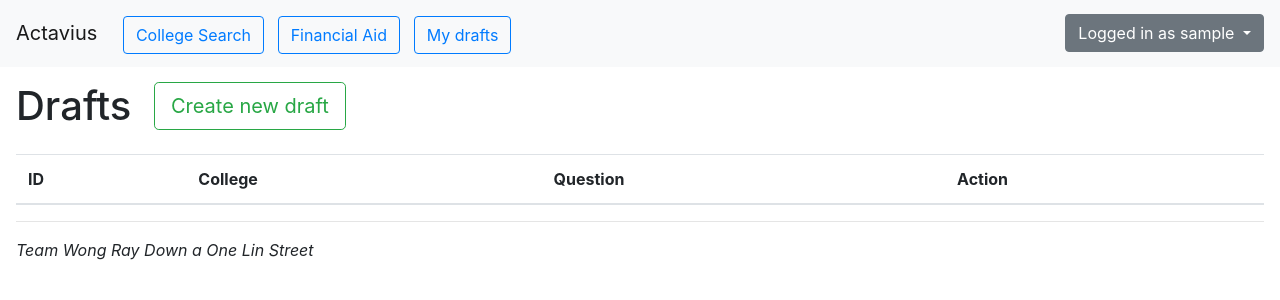
After one commit to wu-rymd/actavius, a Flask app: page /drafting in a window 1280 px wide. The commit adds this page. Shown: the top 300 px of the page. Run offline with Flask 2, Linux system fonts and the light colour scheme; the visitor is signed in with stand-in values (Sample User, id 1); data comes from the database, SQL or seed files in the repository; data that the repository does not hold is empty; some libraries are stand-ins or nearby versions.

Commit message:
add drafting feature

```diff
--- a/app.py
+++ b/app.py
@@ -3,8 +3,9 @@ from os import urandom #stdlib
 
 from flask import Flask, render_template, request, session, redirect, url_for, flash #pip install flask
 
-from util import create_db, database
+from util import create_db, database, drafts
 
+# TODO: check for EACH return render_template ... loggedIn=True, username=session['username'], name=session['name'] ... passed as arg!
 
 app = Flask(__name__)
 app.secret_key = urandom(32)
@@ -40,6 +41,46 @@ def register_auth():
             return redirect(url_for('register'))
     return redirect('/login')
 
+@app.route("/drafting", methods=['GET','POST']) #get for just showing list, post to process new draft
+def drafts_all():
+    if 'username' not in session:
+        flash("You must be logged in to view that page!", "danger")
+        return redirect(url_for('login'))
+    elif request.method == 'GET':
+        drafts_list = drafts.get_all_drafts(session['username'])
+        return render_template("drafts_list.html", drafts=drafts_list, loggedIn=True, username=session['username'], name=session['name'])
+    else: #POST request
+        new_draft_form = request.form.get('new-draft') #None if create new draft button not clicked (must be delete button)
+        if not new_draft_form:
+            delete_form = request.form.get('delete')
+            id_to_delete = delete_form[delete_form.find("ID ")+3 :]
+            drafts.delete(id_to_delete)
+            flash("Draft ID " + id_to_delete + " deleted!", "success")
+            return redirect(url_for('drafts_all'))
+        else:
+            new_id = drafts.create_new_draft(session['username'])
+            flash("New draft created!", "success")
+            return redirect(url_for('draft_existing', draft_id=new_id))
+
+@app.route("/drafting/<int:draft_id>", methods=['GET','POST'])
+def draft_existing(draft_id):
+    if 'username' not in session:
+        flash("You must be logged in to view that page!", "danger")
+        return redirect(url_for('login'))
+    elif request.method == 'GET':
+        #make sure draft id belongs to user
+        content = drafts.get_draft(session['username'], draft_id)
+        if not content: #if returned False
+            flash("Unauthorized access to draft! 가이놈의쉐키", "danger")
+            return redirect(url_for('index'))
+        return render_template("draft_view.html", content=content)
+    else: #POST request
+        question = request.form['question']
+        answer = request.form['answer']
+        drafts.save(draft_id, question, answer)
+        flash("Your draft has been saved!", "success")
+        return redirect(url_for('drafts_all'))
+
 @app.route("/login")
 def login():
     '''This function renders the HTML template for the login page.'''
@@ -70,18 +111,24 @@ def logout():
 
 @app.route("/search")
 def search():
-    return render_template('search.html')
+    if 'username' not in session:
+        flash("You must be logged in to view that page!", "danger")
+        return redirect(url_for('login'))
+    return render_template('search.html', loggedIn=True, username=session['username'], name=session['name'])
 
 @app.route("/profile")
 def profile():
-    if 'username' in session: #if logged in:
-        return render_template("profile.html", loggedIn=True)
-    flash("Please log in to see your profile.", "warning")
-    return redirect('/')
+    if 'username' not in session:
+        flash("You must be logged in to view that page!", "danger")
+        return redirect(url_for('login'))
+    return render_template("profile.html", loggedIn=True, username=session['username'], name=session['name'])
 
 @app.route("/fin_aid")
 def fin_aid():
-    return render_template('finaid.html')
+    if 'username' not in session:
+        flash("You must be logged in to view that page!", "danger")
+        return redirect(url_for('login'))
+    return render_template('finaid.html', loggedIn=True, username=session['username'], name=session['name'])
 
 @app.route("/college")
 def college():
--- a/templates/base.html
+++ b/templates/base.html
@@ -14,7 +14,7 @@
         <a class="navbar-brand" href="/">Actavius</a>
         <a class="btn btn-outline-primary mx-1" href="/search">College Search</a>
         <a class="btn btn-outline-primary mx-1" href="/fin_aid">Financial Aid</a>
-        <a class="btn btn-outline-primary mx-1" href="/">Feature 3</a>
+        <a class="btn btn-outline-primary mx-1" href="/drafting">My drafts</a>
       </div>
       {% if not loggedIn %}
       <a class="btn btn-outline-primary mx-1" href="/login">Log in</a>
--- /dev/null
+++ b/templates/drafts_list.html
@@ -0,0 +1,73 @@
+{% extends "base.html" %}
+
+{% block title %}
+Drafts
+{% endblock %}
+
+{% block content %}
+<div>
+  <span class="h1" style="vertical-align: bottom;">Drafts</span>
+  &nbsp;&nbsp;&nbsp;
+  <form action="#" method="POST" style="display:inline;">
+    <input class="btn btn-outline-success btn-lg" type="submit" name="new-draft" value="Create new draft">
+  </form>
+</div>
+
+<br>
+
+<table class="table table-hover">
+  <thead>
+    <tr>
+      <th scope="col">ID</th>
+      <th scope="col">College</th>
+      <th scope="col">Question</th>
+      <th scope="col">Action</th>
+    </tr>
+  </thead>
+  <tbody>
+    {% for draft in drafts %}
+    <tr>
+      <th scope="row">{{ draft["id"] }}</th>
+      <td>{{ draft["college"]  }}</td>
+      <td>{{ draft["question"] | truncate(50) }}</td>
+      <td>
+        <a class="btn btn-outline-primary" href="/drafting/{{ draft['id'] }}">Edit</a>
+        <button class="btn btn-outline-danger" data-toggle="modal" data-target="#modal-{{draft['id']}}">Delete</button>
+      </td>
+    </tr>
+    {% endfor %}
+  </tbody>
+</table>
+
+{% for draft in drafts %}
+<div class="modal fade" id="modal-{{draft['id']}}" role="dialog" aria-hidden="true">
+  <div class="modal-dialog" role="document">
+    <div class="modal-content">
+      <div class="modal-header">
+        <h5 class="modal-title"><em>Are you absolutely sure?</em></h5>
+        <button type="button" class="close" data-dismiss="modal" aria-label="Close">
+          <span aria-hidden="true">&times;</span>
+        </button>
+      </div>
+      <div class="modal-body">
+        <p>
+          You are about to delete draft ID {{draft["id"]}}.<br>
+          The question field of this draft is {{ draft["question"] | truncate(50) }}. <br>
+          The answer field of this draft is {{ draft["answer"] | truncate(100) }}. <br><br>
+          <b>Are you sure you want to delete this draft?</b><br>
+          <b>This action is irreversible.</b>
+        </p>
+      </div>
+      <div class="modal-footer">
+        <form action="#" method="POST">
+          <input class="btn btn-danger" type="submit" name="delete" value="Confirm delete ID {{draft['id']}}">
+          <button type="button" class="btn btn-secondary" data-dismiss="modal">Cancel</button>
+        </form>
+      </div>
+    </div>
+  </div>
+</div>
+
+{% endfor %}
+
+{% endblock %}
--- a/util/create_db.py
+++ b/util/create_db.py
@@ -24,9 +24,10 @@ def setup():
         rank             INTEGER UNIQUE
     questions
         id          INTEGER PRIMARY KEY AUTOINCREMENT
-        question    TEXT NOT NULL
+        question    TEXT
         answer      TEXT
         college_id  INTEGER NOT NULL
+        user_id     INTEGER NOT NULL
     extra_todo
         id          INTEGER PRIMARY KEY AUTOINCREMENT
         task        TEXT NOT NULL
@@ -47,7 +48,7 @@ def setup():
     c.execute(command)
     command = "CREATE TABLE IF NOT EXISTS colleges (id INTEGER PRIMARY KEY AUTOINCREMENT, name TEXT NOT NULL, deadline TEXT NOT NULL, submitted BOOLEAN NOT NULL, additional_info STRING, student_id INTEGER NOT NULL, rank INTEGER UNIQUE)"
     c.execute(command)
-    command = "CREATE TABLE IF NOT EXISTS questions (id INTEGER PRIMARY KEY AUTOINCREMENT, question TEXT NOT NULL, answer TEXT, college_id INTEGER NOT NULL)"
+    command = "CREATE TABLE IF NOT EXISTS questions (id INTEGER PRIMARY KEY AUTOINCREMENT, question TEXT, answer TEXT, college_id INTEGER NOT NULL, user_id INTEGER NOT NULL)"
     c.execute(command)
     command = "CREATE TABLE IF NOT EXISTS extra_todo (id INTEGER PRIMARY KEY AUTOINCREMENT, task TEXT NOT NULL, deadline TEXT NOT NULL, completed BOOLEAN NOT NULL, college_id INTEGER NOT NULL)"
     c.execute(command)
--- /dev/null
+++ b/util/drafts.py
@@ -0,0 +1,81 @@
+import sqlite3
+import os
+
+# for scalability/hosting on Apache server
+DIR = os.path.dirname(__file__) or '.'
+DIR += '/../' # points to util, ../ to go back to Flask root
+
+DATABASE_LINK = DIR + "data/database.db"
+
+def get_all_drafts(username):
+    '''This function adds the user to the database.
+    If username already exists, returns false. Otherwise, the function inserts a row in users and returns true.'''
+    retList = []
+
+    db = sqlite3.connect(DATABASE_LINK)
+    c = db.cursor()
+    user_id = get_user_id_by_username(username)
+    data = c.execute("SELECT * FROM questions WHERE user_id=?", [user_id])
+    for row in data:
+        retList.append({'id': row[0],
+                        'college': row[3],
+                        'question': row[1],
+                        'answer': row[2], })
+    db.close()
+    return retList
+
+def get_draft(username,draft_id):
+    db = sqlite3.connect(DATABASE_LINK)
+    c = db.cursor()
+    user_id = get_user_id_by_username(username)
+    data = c.execute("SELECT * FROM questions WHERE id=?", [draft_id]).fetchone()
+    # if NoneType due to no draft w/ spec. draft_id
+    # OR draft_id does not belong to user...
+    if not data or data[4] != user_id:
+        return False
+
+    retDict = {'id':data[0], 'question':data[1], 'answer':data[2], 'college_id':data[3]}
+    db.close()
+    return retDict
+
+def save(draft_id, question, answer):
+    db = sqlite3.connect(DATABASE_LINK)
+    c = db.cursor()
+    command = c.execute("UPDATE questions SET question=? , answer=? WHERE id=?", [question, answer, draft_id])
+    db.commit()
+    db.close()
+
+def create_new_draft(username):
+    db = sqlite3.connect(DATABASE_LINK)
+    c = db.cursor()
+    user_id = get_user_id_by_username(username)
+    params = ("(New draft)", "", -1, user_id)
+    c.execute("INSERT INTO questions (question, answer, college_id, user_id) VALUES (?, ?, ?, ?)", params)
+    db.commit()
+    last_row_id = c.lastrowid
+    db.close()
+    return last_row_id
+
+def delete(draft_id):
+    db = sqlite3.connect(DATABASE_LINK)
+    c = db.cursor()
+    c.execute("DELETE FROM questions WHERE id=?", [draft_id])
+    db.commit()
+    db.close()
+
+def get_user_id_by_username(username):
+    db = sqlite3.connect(DATABASE_LINK)
+    c = db.cursor()
+    data = c.execute("SELECT id FROM students WHERE username=?", [username]).fetchone()
+    return data[0]
+    db.close()
+
+def get_dummy_drafts():
+    db = sqlite3.connect(DATABASE_LINK)
+    c = db.cursor()
+    params = ("Hello?", "Hiya", 1, 1)
+    c.execute("INSERT INTO questions (question, answer, college_id, user_id) VALUES (?, ?, ?, ?)", params)
+
+    db.commit()
+    db.close()
+    return True
```
Also changed, not shown: templates/draft_view.html (added, +27 -0 lines).
